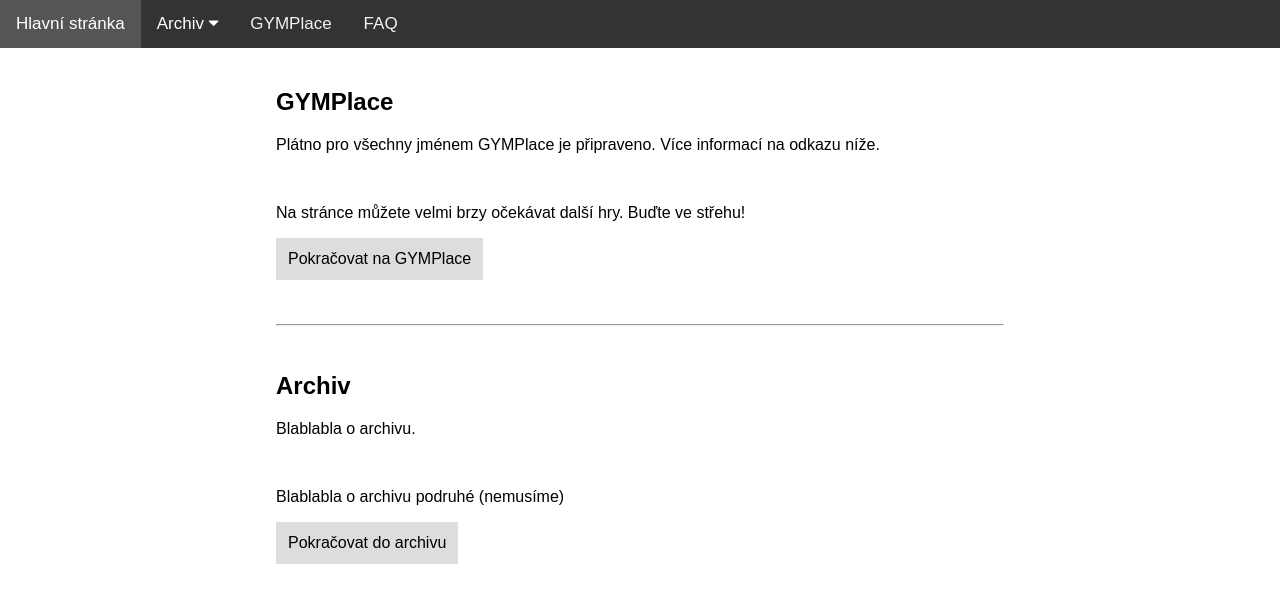
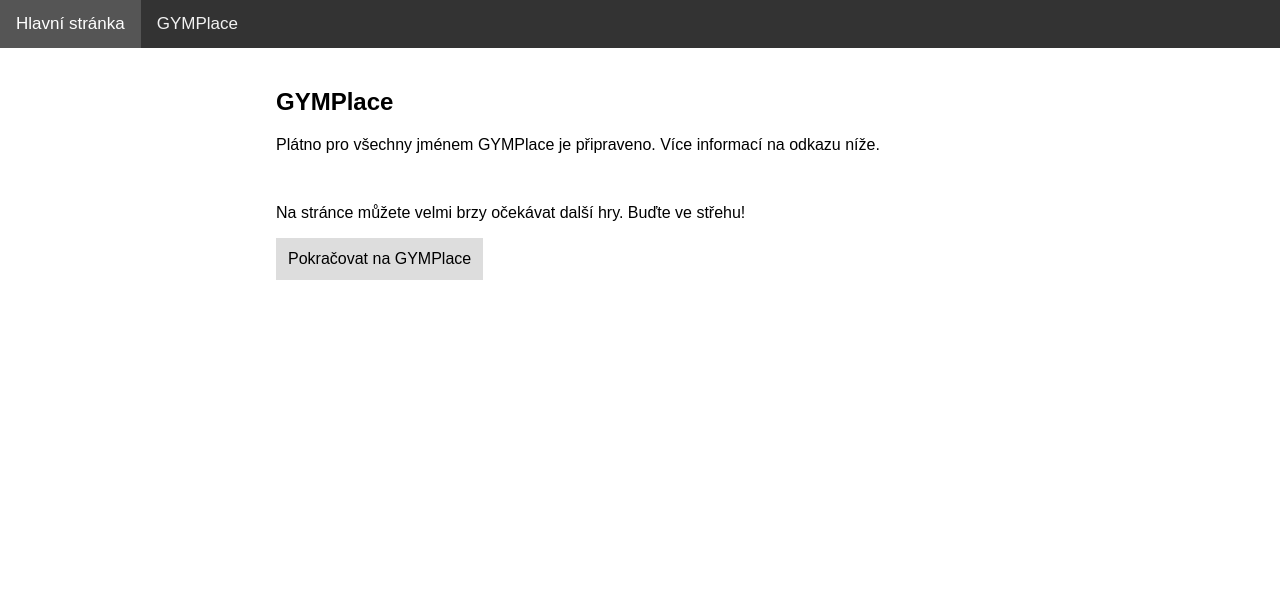
Before and after one commit to Ihavenolif/vitani-bazantu-server, a Flask app: page / in a window 1280 px wide. Shown: the top 603 px of the page. Run offline with Flask 2, Linux system fonts and the light colour scheme.

Commit message:
canvas extension

```diff
--- a/static/javascript/rplace.js
+++ b/static/javascript/rplace.js
@@ -1,13 +1,15 @@
 const TABLE = document.getElementById("table")
 const IP = "gvnqrkod.cz"
 let pole = []
+const height = 250
+const width = 400
 
 function generateTable(){
     document.body.style.zoom="50%"
-    for(y = 0; y < 250; y++){ //ITERACE NA DVOUROZMĚRNÉM POLI
+    for(y = 0; y < height; y++){ //ITERACE NA DVOUROZMĚRNÉM POLI
         pole[y] = []
         row = table.insertRow(y)
-        for(x = 0; x < 250; x++){
+        for(x = 0; x < width; x++){
             pole[y][x] = row.insertCell(x)
             //PŘIDÁNÍ KLIKATELNÉHO DIV ELEMENTU, KTERÝ PŘI KLIKNUTÍ ZAVOLÁ FUNKCI tah() SÁM NA SEBE
             pole[y][x].innerHTML = "<div class=\"policko\" id=\"" + y + "," + x + "\" onclick=\"tah(pole[" + y + "][" + x + "], " + y + ", " + x + ")\"></div>"
--- a/static/styles/slideshow.css
+++ b/static/styles/slideshow.css
@@ -63,6 +63,7 @@ body {
     padding: 8px 12px;
     position: absolute;
     top: 0;
+    background-color: #333;
   }
 
   /* Container for image text */
--- a/templates/faq.html
+++ b/templates/faq.html
@@ -64,7 +64,7 @@
 
             <button type="button" class="collapsible"><strong>Co máte ještě v plánu?</strong></button>
             <div class="collapsible-content">
-              <p>V plánu jsou další hry, případně jiné záležitosti s tématikou gymnázia a špetkou (nebo spíš kamionem) humoru. Pokud má někdo z vás problémy v zeměpise, může se těšit na náš další projekt, který spouštíme v <strong>pátek 14. 10.</strong></p>
+              <p>V plánu jsou další hry, případně jiné záležitosti s tématikou gymnázia a špetkou (nebo spíš kamionem) humoru. Pokud má někdo z vás problémy v zeměpise, může se těšit na náš další projekt, který spouštíme v <strong>pondělí 17. 10.</strong></p>
             </div>
         </div>
         <div class="column right"></div>
--- a/templates/index.html
+++ b/templates/index.html
@@ -13,7 +13,7 @@
 <body id="body">
     <div class="topnav" id="myTopnav">
         <a class="active" href="/">Hlavní stránka</a>
-        <div class="dropdown">
+        <!--<div class="dropdown">
           <button class="dropbtn">Archiv
             <i class="fa fa-caret-down"></i>
           </button>
@@ -23,9 +23,9 @@
             <a href="#">Link 2</a>
             <a href="#">Link 3</a>
           </div>
-        </div>
+        </div> -->
         <a href="/gymplace_welcome">GYMPlace</a>
-        <a href="/faq">FAQ</a>
+        <!--<a href="/faq">FAQ</a>-->
         <a href="javascript:void(0);" style="font-size:15px;" class="icon" onclick="responsiveNavbar()">&#9776;</a>
     </div>
 
@@ -43,7 +43,7 @@
                 <a href="/gymplace_welcome">Pokračovat na GYMPlace</a>
             </div>
 
-            <br><br><hr><br>
+            <!--<br><br><hr><br>
 
             <h2>Archiv</h2>
             <p>Blablabla o archivu.</p>
@@ -53,7 +53,7 @@
             <p>Blablabla o archivu podruhé (nemusíme)</p>
             <div class="vertical-menu">
                 <a href="/archiv">Pokračovat do archivu</a>
-            </div>
+            </div>-->
         </div>
         <div class="column right">
 
--- a/templates/rplace_welcome.html
+++ b/templates/rplace_welcome.html
@@ -13,7 +13,7 @@
 <body>
     <div class="topnav" id="myTopnav">
         <a href="/">Hlavní stránka</a>
-        <div class="dropdown">
+        <!--<div class="dropdown">
           <button class="dropbtn">Archiv
             <i class="fa fa-caret-down"></i>
           </button>
@@ -23,9 +23,9 @@
             <a href="#">Link 2</a>
             <a href="#">Link 3</a>
           </div>
-        </div>
+        </div> -->
         <a href="/gymplace_welcome" class="active" >GYMPlace</a>
-        <a href="/faq">FAQ</a>
+        <!--<a href="/faq">FAQ</a>-->
         <a href="javascript:void(0);" style="font-size:15px;" class="icon" onclick="responsiveNavbar()">&#9776;</a>
     </div>
 
```
